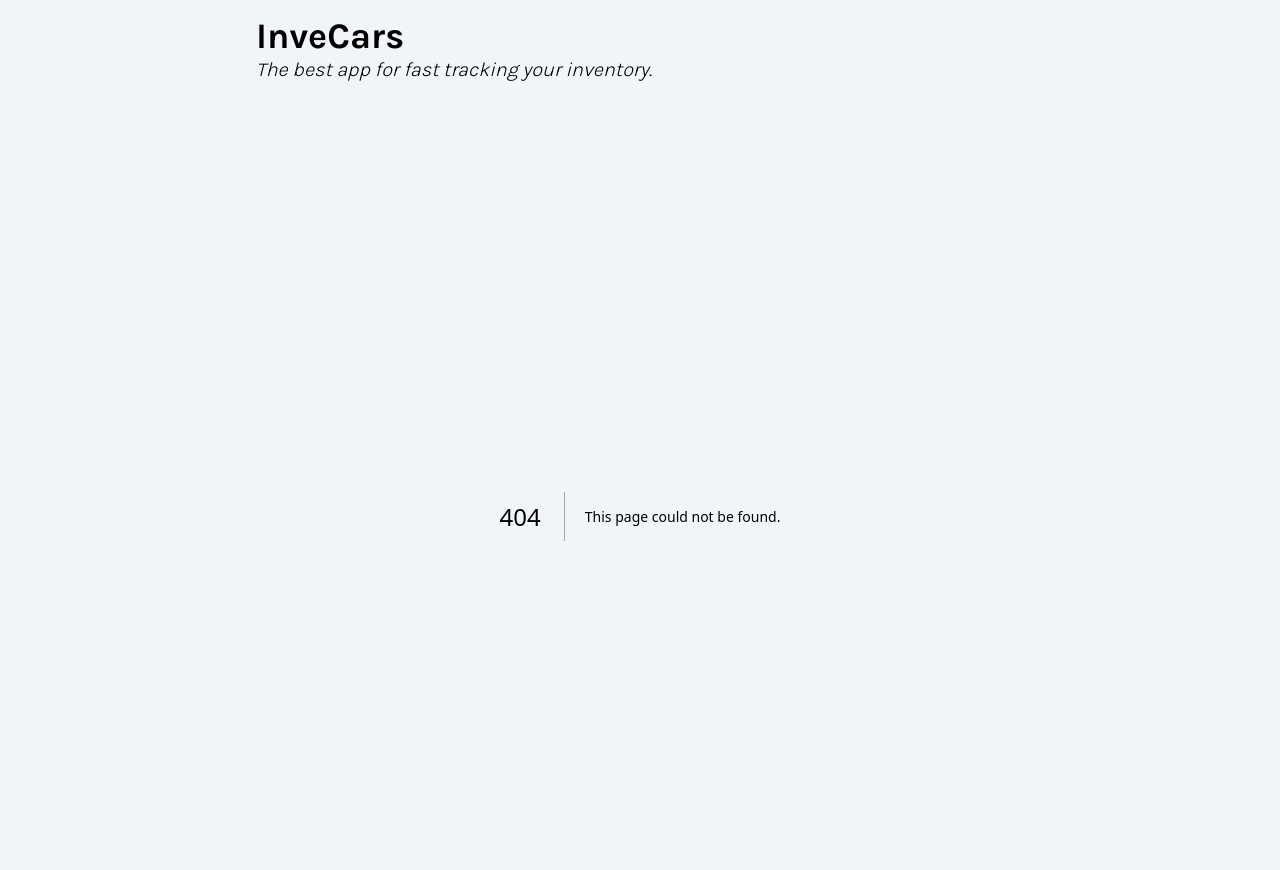
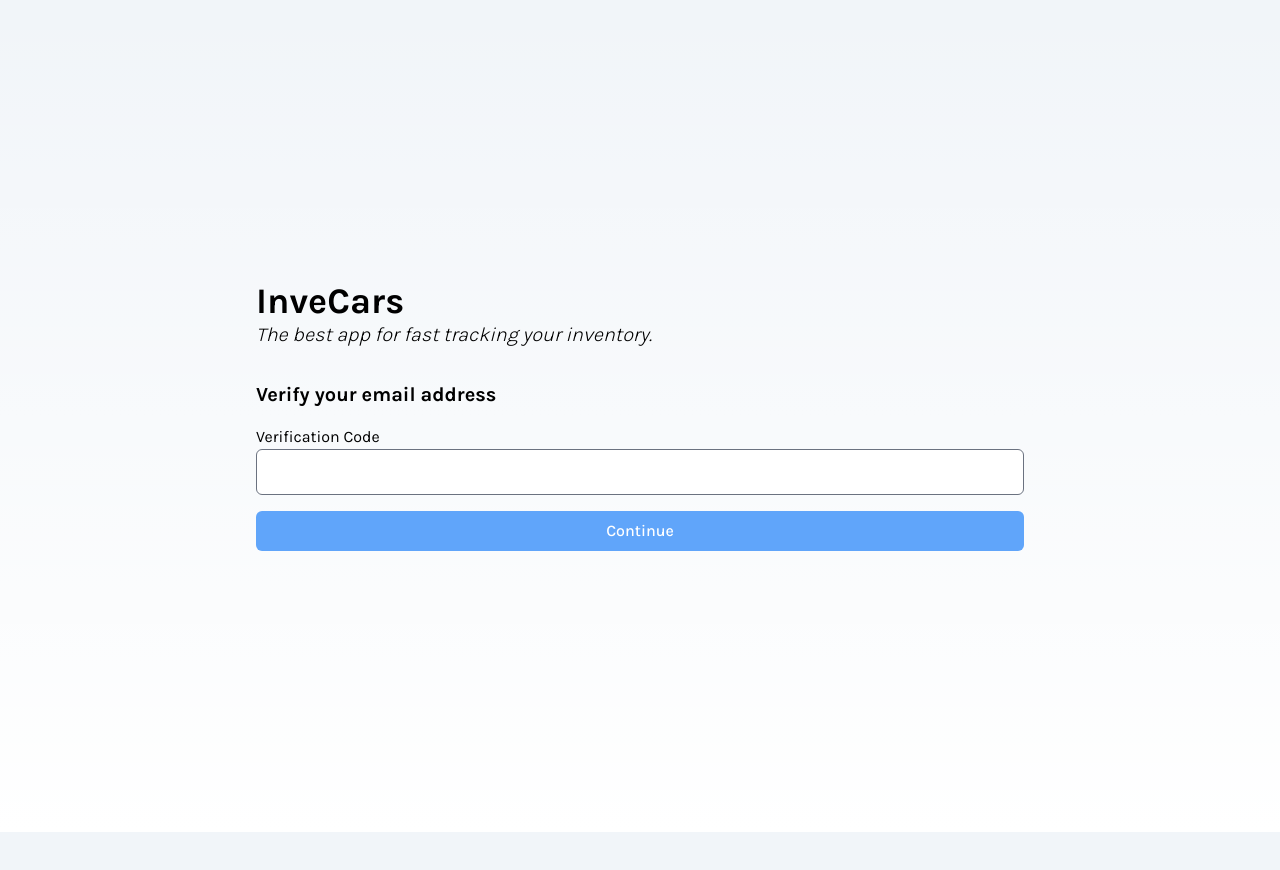
Before and after one commit to rogercerpa/InveCarsApp, a Next.js app in the folder invecars/: page /sign-up/verify-email-address in a window 1280 px wide. Before the commit this address had no page. Shown: the top 870 px of the page. After the commit the page ends 832 px from the top, so only its background shows below. Built offline with nearby package versions, Linux system fonts and the light colour scheme; no server answers.

Commit message:
configured signup page

```diff
--- /dev/null
+++ b/invecars/app/sign-up/verify-email-address/page.tsx
@@ -0,0 +1,5 @@
+import CodeForm from "@/components/auth/CodeForm";
+
+export default function Page() {
+  return <CodeForm />;
+}
--- /dev/null
+++ b/invecars/components/auth/CodeForm.tsx
@@ -0,0 +1,63 @@
+"use client";
+
+import { useSignUp } from "@clerk/nextjs";
+import { useRouter } from "next/navigation";
+import { useForm } from "react-hook-form";
+
+export default function CodeForm() {
+  const router = useRouter();
+  const { register, handleSubmit } = useForm<{
+    code: string;
+  }>();
+  const { signUp, setActive } = useSignUp();
+
+  const onSubmit = async ({ code }: { code: string }) => {
+    try {
+      if (!signUp) {
+        // eslint-disable-next-line no-console
+        console.log("Clerk sign up not avaialble");
+        return null;
+      }
+
+      const response = await signUp.attemptEmailAddressVerification({
+        code,
+      });
+
+      await setActive({ session: response.createdSessionId });
+
+      await fetch("/api/user", {
+        method: "POST",
+      });
+
+      router.push("/");
+    } catch (error) {
+      // eslint-disable-next-line no-console
+      console.error(error);
+    }
+  };
+
+  return (
+    <form
+      className="flex flex-col items-center justify-center w-full"
+      onSubmit={handleSubmit(onSubmit)}
+    >
+      <div className="flex flex-col gap-4 w-full">
+        <h1 className="text-xl font-bold">Verify your email address</h1>
+        <div className="flex flex-col">
+          <label htmlFor="code">Verification Code</label>
+          <input
+            type="text"
+            {...register("code", { required: true })}
+            className="text-lg p-2 px-3 rounded-md"
+          />
+        </div>
+        <button
+          type="submit"
+          className="bg-blue-400 text-white font-medium py-2 rounded-md"
+        >
+          Continue
+        </button>
+      </div>
+    </form>
+  );
+}
```
